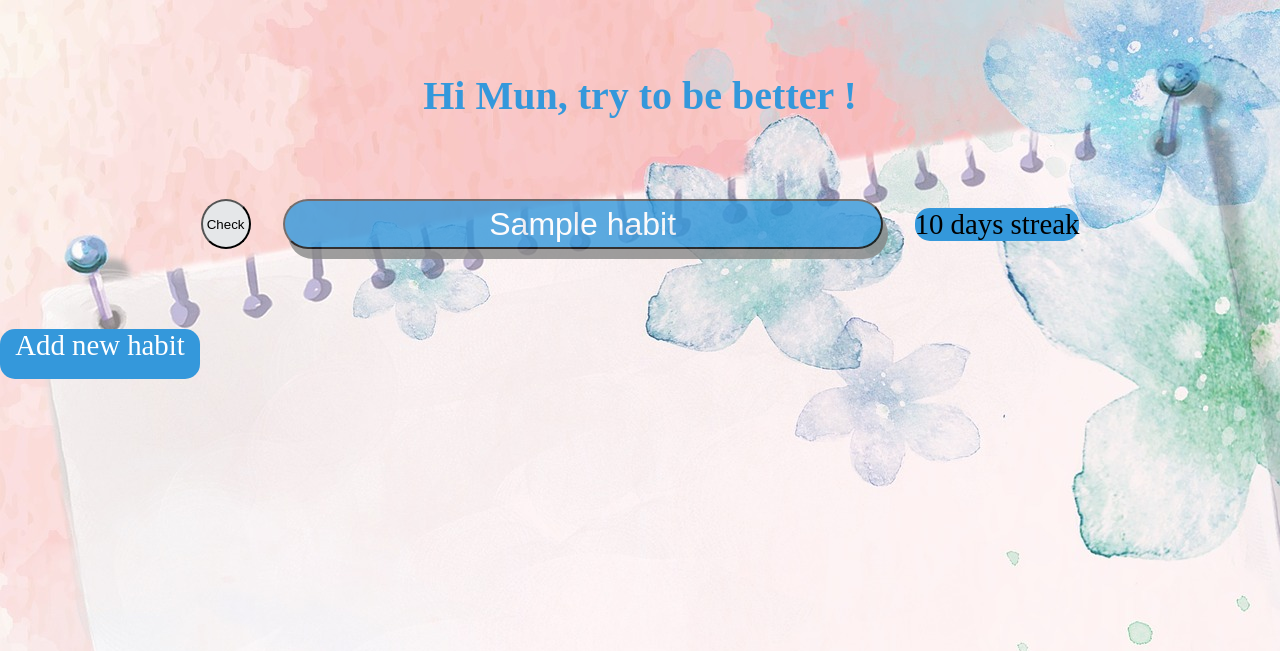
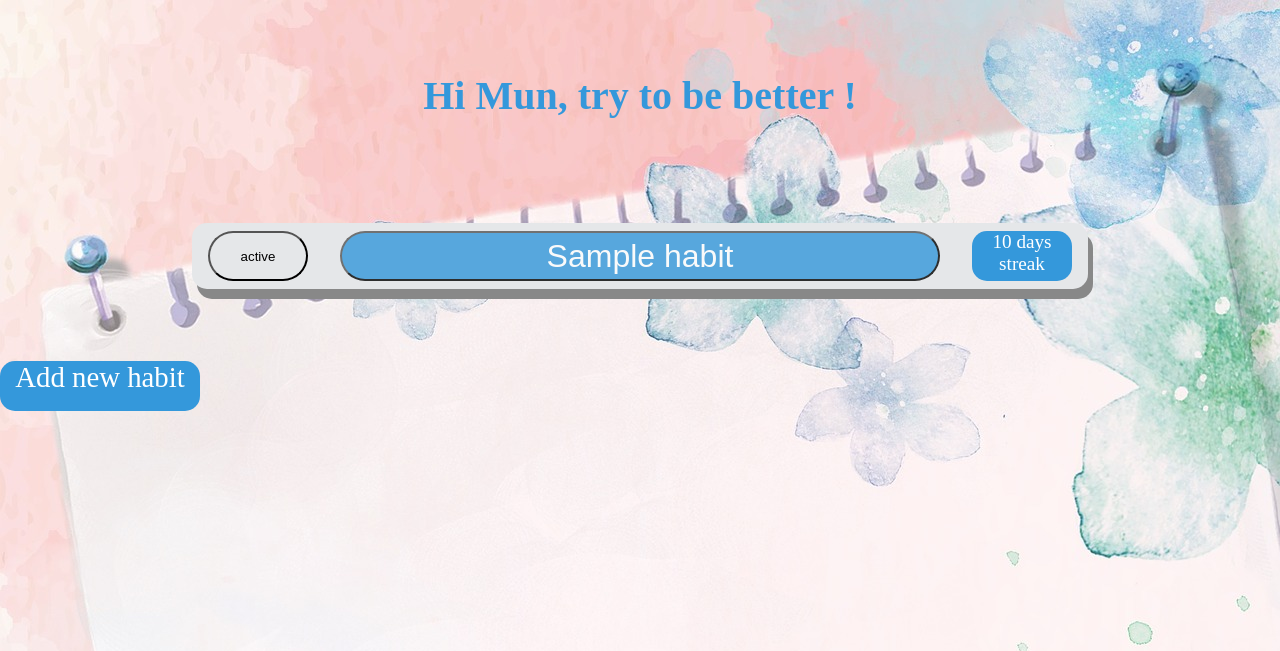
Before and after one commit to hangtran93tk/HabitsApp, a Flask app: template template/index.html in a window 1280 px wide. Shown: the top 651 px of the page. Run offline with Flask 2, Linux system fonts and the light colour scheme; the template is opened without the code that fills it: most values are stand-ins (such as "Sample title", 1, 10 or a date in 2020).

Commit message:
upload new file

```diff
--- a/app.py
+++ b/app.py
@@ -22,46 +22,60 @@ def main():
   db_habits = cursor.fetchall()
   habits = []
   color = ""
+  status = ""
+  check = 0
   for row in db_habits:
     cursor.execute("SELECT checked FROM habit_check WHERE habit_id = %s AND check_date = %s",(row[0],date.today()))
     db_habit_check = cursor.fetchone()
+    print(type(db_habit_check))
+    print(db_habit_check)
+
     if cursor.rowcount == 0:
       cursor.execute("INSERT INTO habit_check (habit_id) values (%s)", (row[0],))
       conn.commit()
-      db_habit_check = 0
+    else:
+      check = db_habit_check[0]
 
-    if db_habit_check == 0:
+    print("check status")
+    print(check)
+
+    if check == 0:
       color = "E5E7E9"
+      status = "Check"
     else:
       color = "58D68D"
+      status = "Checked"
 
-    habits.append({"habit_id": row[0],"habit_name": row[1], "real_streaks" : row[4], "checked" : db_habit_check})
+    habits.append({"habit_id": row[0],"habit_name": row[1], "real_streaks" : row[4], "checked" : check, "color": color, "status": status})
 
-  return render_template('index.html', habits=habits, color=color)
+  return render_template('index.html', habits=habits)
 
 #check habit redirect
 @app.route("/checkHabit", methods=["POST"])
 def checkHabit():
-  checked = int(request.form["checked"][1])
+  checked = int(request.form["checked"])
   habit_id = int(request.form["habit_id"])
   color = ""
+  status = ""
   conn = mysql.connect()
   cursor = conn.cursor()
   if checked == 0:
     checked = 1
     color = "58D68D"
+    tatus = "Checked"
     cursor.execute("UPDATE habit_check SET checked = %s WHERE habit_id = %s AND check_date = %s", (checked, habit_id,date.today(),))
     cursor.execute("UPDATE habit_info SET real_streaks = real_streaks + 1 WHERE habit_id = %s", (habit_id,))
   elif checked == 1:
     checked = 0
     color = "E5E7E9"
+    status = "Check"
     cursor.execute("UPDATE habit_check SET checked = %s WHERE habit_id = %s AND check_date = %s", (checked, habit_id,date.today(),))
     cursor.execute("UPDATE habit_info SET real_streaks = real_streaks - 1 WHERE habit_id = %s", (habit_id,))
 
   conn.commit()
   conn.close()
 
-  return redirect(url_for("main", color=color))
+  return redirect(url_for("main", color=color, status=status))
   # return render_template("index.html", color=color)
 
 #add new habit screen
--- a/static/main.css
+++ b/static/main.css
@@ -2,23 +2,29 @@
     margin: 0;
     padding: 0;
 }
+
 html {
     background-image: url(../static/images/blue1.jpeg);
+    font-family: 'Times New Roman', Times, serif;
 }
+
 main {
     display: block;
     text-align: center;
 }
+
 footer {
     text-align: center;
     margin-top: 72px;
 }
+
 h1 {
     font-size: 2.5rem;
     text-align: center;
     color: #3498DB;
     margin: 72px 0;
 }
+
 a {
     font-size: 1.8rem;
     text-decoration: none;
@@ -30,30 +36,43 @@ a {
     color: #FFFFFF;
     display: block;
 }
+
 p {
-    font-size: 1.8rem;
+    font-size: 1.2rem;
     background: #3498DB;
     border-radius: 15px;
+    color: #FFFFFF;
+    width: 100px;
+    height: 50px;
+    margin-right: 16px;
+}
 
-}
-.cotainer {
+.container {
     align-items: center;
 }
+
 .one-habit {
     display: inline-flex;
     align-items: center;
+    background: #E5E7E9;
+    border-radius: 15px;
+    margin-top: 32px;
+    box-shadow: 5px 10px #888888;
+}
 
-}
 .check-habit {
     background: #E5E7E9;
-    width: 50px;
+    width: 100px;
     height: 50px;
     border-radius: 50px;
+    margin-left: 16px;
 }
+
 .check-habit:hover {
-    width: 52px;
+    width: 102px;
     height: 52px;
 }
+
 .habit-detail-btn {
     width: 600px;
     height: 50px;
@@ -63,8 +82,8 @@ p {
     color: #FFFFFF;
     font-size: 2rem;
     opacity: 0.8;
-    box-shadow: 5px 10px #888888;
 }
+
 .habit-detail-btn:hover {
     opacity: 1.0;
     width: 620px;
--- a/template/habit_detail.html
+++ b/template/habit_detail.html
@@ -4,7 +4,7 @@
         <title>Habit Detail</title>
         <!-- <script src='static/common.js'></script> -->
         <meta name="viewport" content="width=device-width, initial-scale=1.0">
-        <link rel="stylesheet" href="../static/main.css">
+        <link rel="stylesheet" href="../static/habit_detail.css">
     </head>
 
     <body>
--- a/template/index.html
+++ b/template/index.html
@@ -16,7 +16,7 @@
                 {% for habit in habits %}
                     <div class="one-habit">
                         <form action="{{url_for('checkHabit')}}" method="post">
-                            <input type="submit" name="check_habit" class="check-habit" value="Check" style="background-color: #{{color}};">
+                            <input type="submit" name="check_habit" class="check-habit" value="{{habit.status}}" style="background-color: #{{habit.color}};">
                             <input type="hidden" name="checked" value="{{habit.checked}}">
                             <input type="hidden" name="habit_id" value="{{habit.habit_id}}">
                         </form>
```
Also changed, not shown: static/habit_detail.css (+9 -0 lines), static/new_habit.css (+10 -0 lines).
